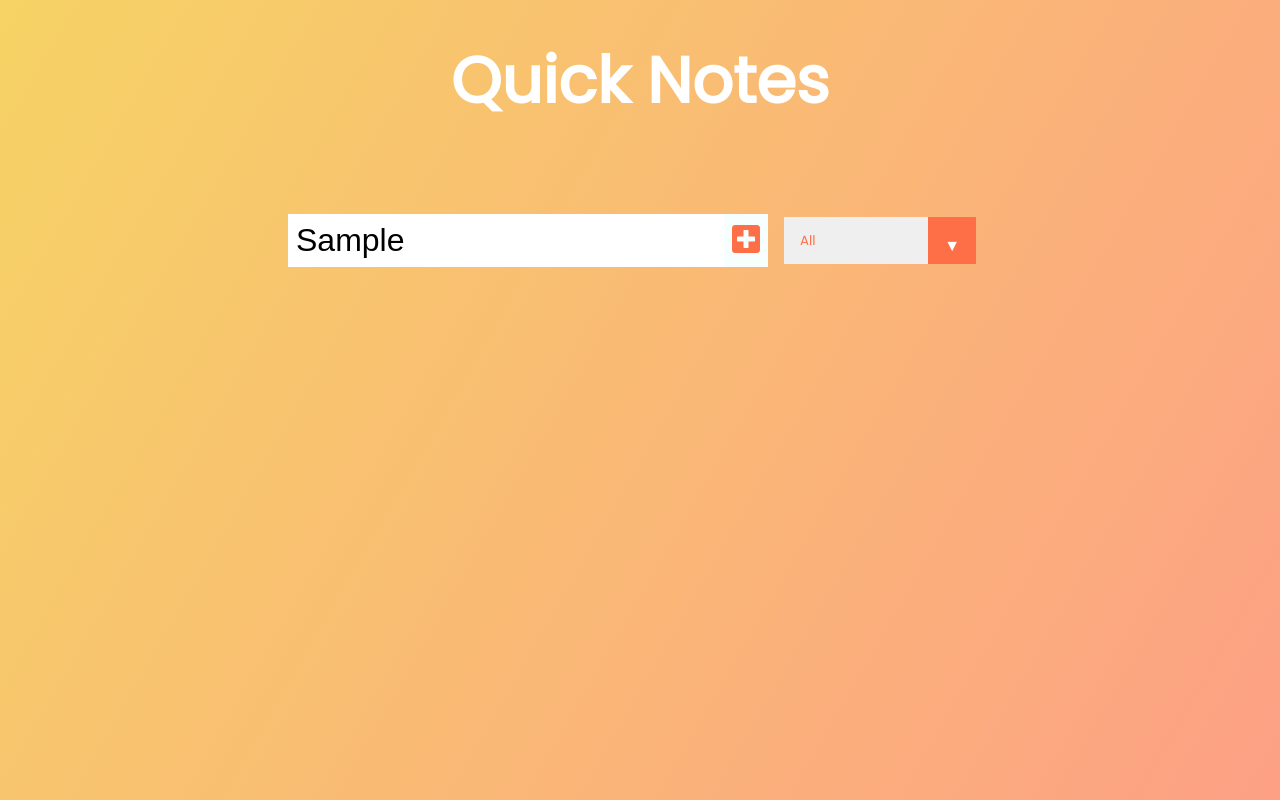
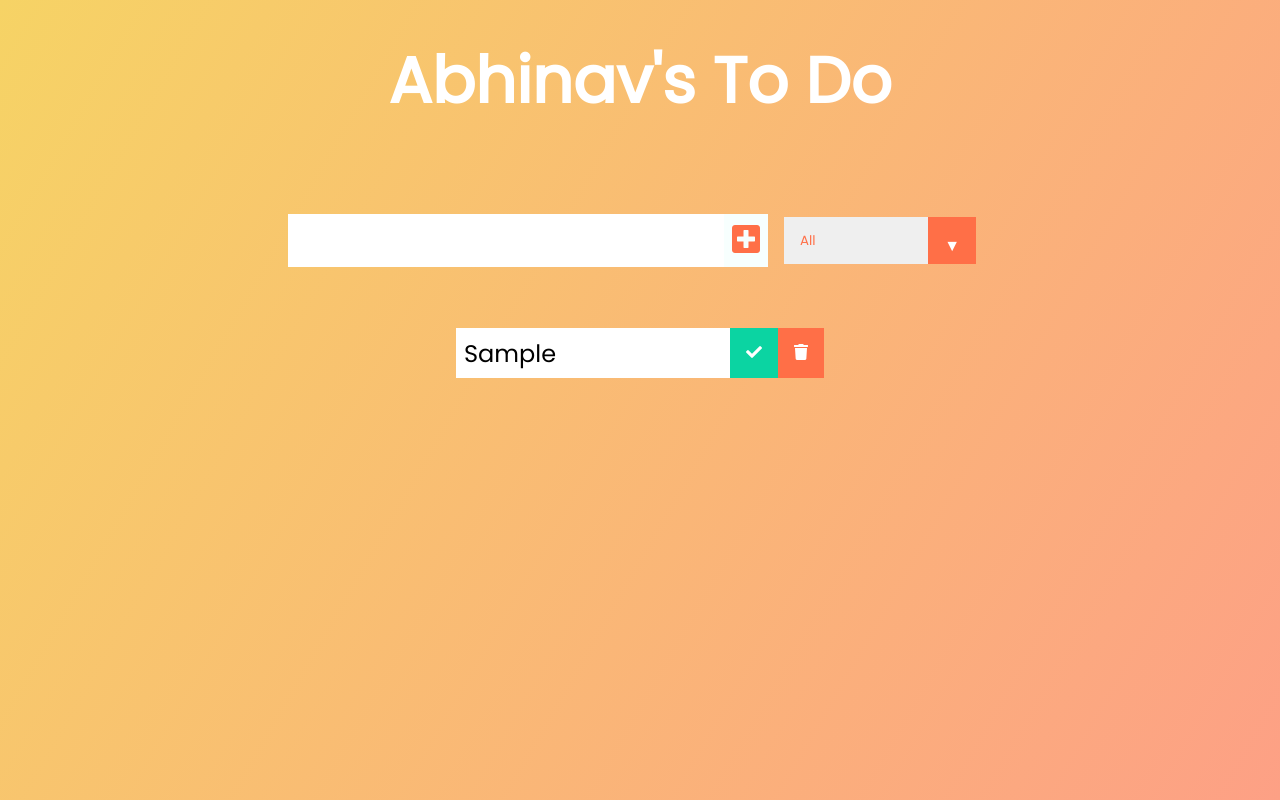
Before and after one commit to burkovskyivladyslav/do-more, a React (Create React App) app: page / in a window 1280 px wide. Both pictures are taken after typing "Sample" into the empty fields and a click on the button 746 px from the left and 240 px from the top of the page. Built offline with nearby package versions, Linux system fonts and the light colour scheme.

Commit message:
Delete functionality

```diff
--- a/src/App.js
+++ b/src/App.js
@@ -2,6 +2,7 @@
 import "./App.css";
 import Form from "./components/Form";
 import TodoList from "./components/TodoList.js";
+import Todo from "./components/Todo";
 
 function App() {
   const [inputText, setInputText] = useState("");
@@ -10,10 +11,15 @@
   return (
     <div className="App">
       <header>
-        <h1>Quick Notes</h1>
+        <h1>Abhinav's To Do</h1>
       </header>
-      <Form inputTest={inputText} todos ={todos}  setTodos={setTodos} setInputText={setInputText}/>
-      <TodoList />
+      <Form
+        inputText={inputText}
+        todos={todos}
+        setTodos={setTodos}
+        setInputText={setInputText}
+      />
+      <TodoList setTodos={setTodos} todos={todos} />
     </div>
   );
 }
--- a/src/components/Form.js
+++ b/src/components/Form.js
@@ -11,7 +11,6 @@
       ...todos,
       { text: inputText, completed: false, id: Math.random() * 1000 },
     ]);
-
     setInputText("");
   };
 
--- /dev/null
+++ b/src/components/Todo.js
@@ -0,0 +1,23 @@
+import React from "react";
+
+const Todo = ({ text, todo, todos, setTodos }) => {
+
+    // Events
+  const deleteHandler = () => {
+    setTodos(todos.filter((el) => el.id !== todo.id));
+  };
+
+  return (
+    <div className="todo">
+      <li className="todo-item">{text}</li>
+      <button className="complete-btn">
+        <i className="fas fa-check"></i>
+      </button>
+      <button onClick={deleteHandler} className="trash-btn">
+        <i className="fas fa-trash"></i>
+      </button>
+    </div>
+  );
+};
+
+export default Todo;
--- a/src/components/TodoList.js
+++ b/src/components/TodoList.js
@@ -1,9 +1,21 @@
 import React from "react";
+import Todo from "./Todo";
 
-const TodoList = () => {
+const TodoList = ({ todos, setTodos }) => {
+
   return (
     <div className="todo-container">
-      <ul className="todo-list"></ul>
+      <ul className="todo-list">
+        {todos.map((todo) => (
+          <Todo
+            setTodos={setTodos}
+            todos={todos}
+            key={todo.id}
+            todo={todo}
+            text={todo.text}
+          />
+        ))}
+      </ul>
     </div>
   );
 };
```
